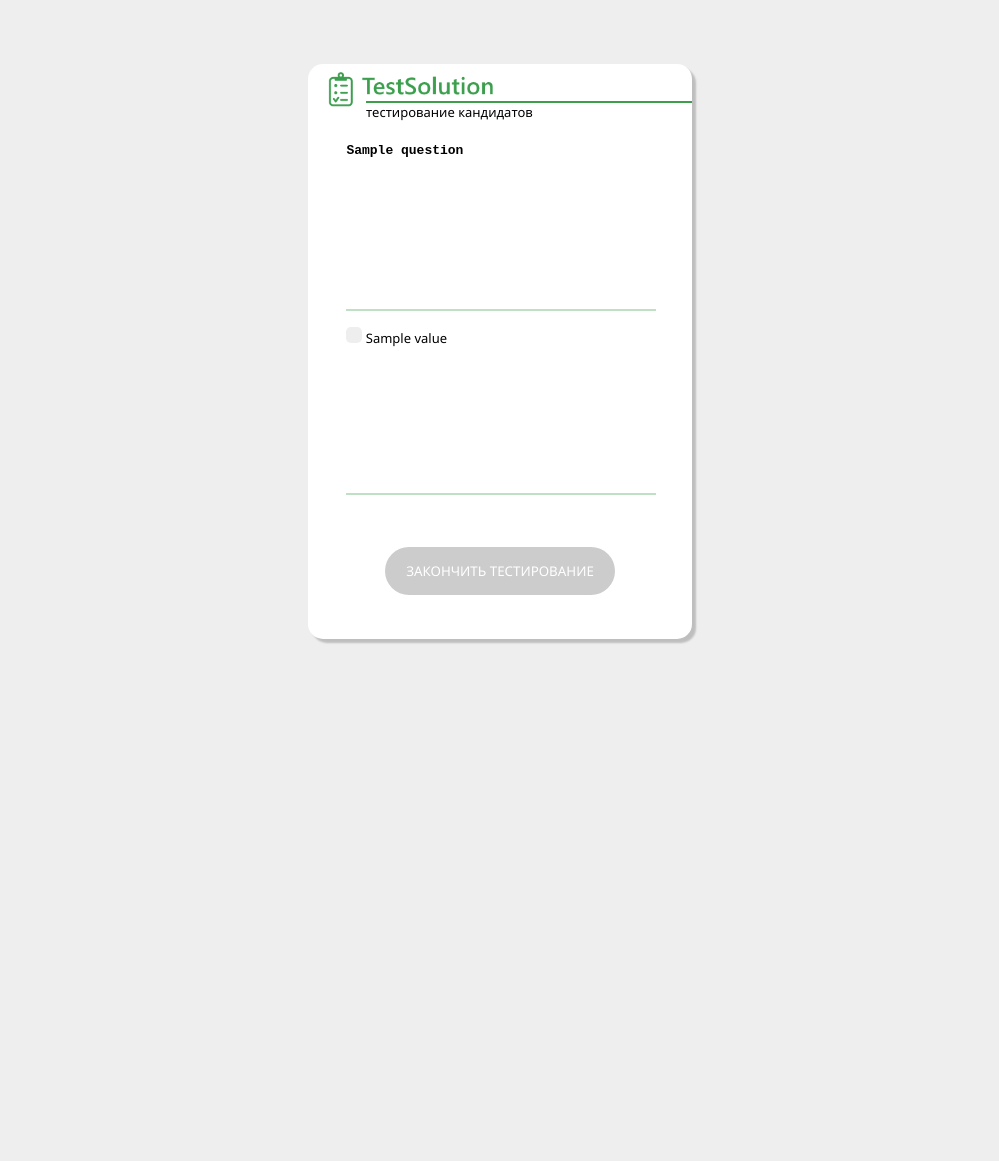
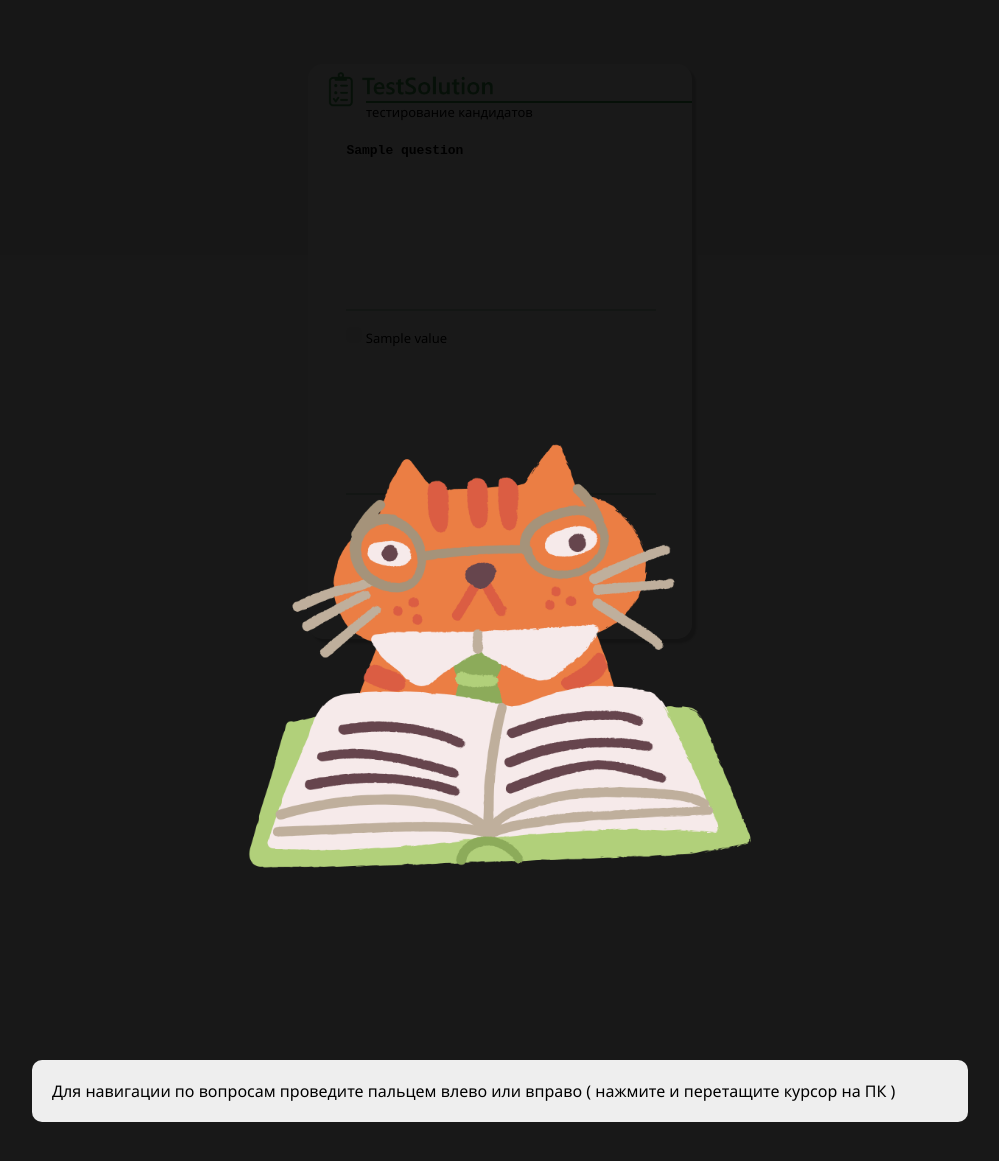
Before and after one commit to vyacheslavchernov/test_testonline, a Flask app: template app/templates/index.html in a window 1280 px wide. Shown: the top 1161 px of the page, without its empty margins (140-1139 px from the left). Run offline with Flask 2, Linux system fonts and the light colour scheme; tables that the repository leaves empty hold one stand-in row (values such as "Sample post"); the template is opened without the code that fills it: values that come from a table or form of the project are taken from there, most other values are stand-ins (such as "Sample title", 1, 10 or a date in 2020).

Commit message:
add faq splash on test page

```diff
--- a/app/static/style.css
+++ b/app/static/style.css
@@ -294,6 +294,67 @@
         font-weight: 200;
         text-align: justify;
     }
+
+    .faq {
+        position: fixed;
+        left: 0;
+        top: 0;
+
+        z-index: 10;
+
+        width: 100%;
+        height: 100%;
+
+        background-color: rgba(0, 0, 0, 0.9);
+    }
+
+    .faq img {
+        width: 70%;
+        margin-left: 50%;
+        margin-top: 25%;
+        transform: translateX(-50%);
+    }
+
+    .faq .advice {
+        width: 70%;
+        margin-left: 50%;
+        margin-top: 5%;
+        transform: translateX(-50%);
+
+        background-color: #eee;
+        border-radius: 10px;
+
+        padding: 20px;
+
+        font-family: 'Segoe UI', Tahoma, Geneva, Verdana, sans-serif;
+        text-align: justify;
+    }
+
+    .faq .input-button {
+        margin-top: 10%;
+        margin-left: 50%;
+        transform: translateX(-50%);
+
+        width: 70%;
+        height: 48px;
+
+        border-radius: 25px;
+        border: none;
+        background-color: #2c9a40;
+
+        font-family: 'Segoe UI', Tahoma, Geneva, Verdana, sans-serif;
+        color: white;
+
+        cursor: pointer;
+
+        text-align: center;
+
+        transition: 0.2s;
+    }
+
+    .faq .input-button:hover {
+        background-color: #217230;
+    }
 }
 
 /* Mobile */
--- a/app/templates/index.html
+++ b/app/templates/index.html
@@ -1,4 +1,17 @@
-{% extends "base.html" %} {% block content %}
+{% extends "base.html" %}
+
+{% block content %}
+
+<div class="faq">
+    <img src="{{ url_for('static', filename='ginger-cat.png') }}" alt="FAQ">
+
+    <div class="advice">
+        Для навигации по вопросам проведите пальцем влево или вправо ( нажмите и перетащите курсор на ПК )
+    </div>
+
+    <div class="input-button"><p style="transform: translateY(+50%);">ПРИСТУПИТЬ К ТЕСТУ</p></div>
+</div>
+
 <form action="{{ url_for('test') }}" method="post" class="form form-test">
     <div class="siema">
 
@@ -67,6 +80,11 @@
         }
 
         $(document).bind("click", bigBro);
+
+
+        $(".faq .input-button").click(function(){
+            $(".faq").fadeOut(250)
+        })
     })
 </script>
 
```
Also changed, not shown: app/static/ginger-cat.png (added).
